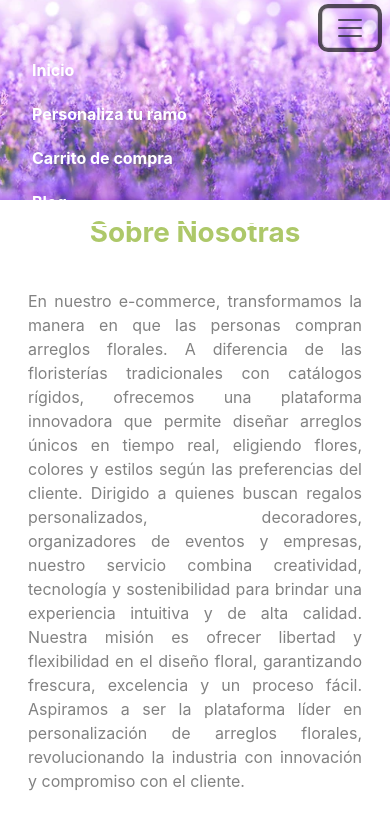
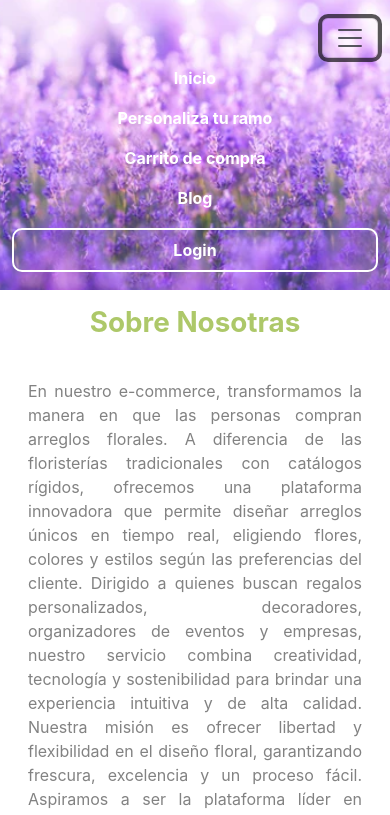
Before and after one commit to M0-00n/Equipo-1, a plain HTML site: page sobreNosotras.html in a window 390 px wide. Both pictures are taken after a click on the button "Toggle navigation". Shown: the top 815 px of the page. Drawn offline with nearby package versions, Linux system fonts and the light colour scheme.

Commit message:
agregue cambios en el header para hacerlo responsivo

```diff
--- a/sobreNosotras.html
+++ b/sobreNosotras.html
@@ -13,11 +13,15 @@
     <header id="encabezado">
         <nav class="navbar navbar-expand-lg">
             <div class="container">
+                <!-- Logo (opcional) -->
                 <a class="navbar-brand" href="#">
+                    <!-- <img src="ruta-del-logo.png" alt="Logo" class="logo"> -->
                 </a>
-                <button class="navbar-toggler" type="button" data-bs-toggle="collapse" data-bs-target="#navbarNav">
+                <!-- Botón del menú desplegable -->
+                <button class="navbar-toggler" type="button" data-bs-toggle="collapse" data-bs-target="#navbarNav" aria-label="Toggle navigation">
                     <span class="navbar-toggler-icon"></span>
                 </button>
+                <!-- Menú -->
                 <div class="collapse navbar-collapse justify-content-end" id="navbarNav">
                     <ul class="navbar-nav">
                         <li class="nav-item"><a class="nav-link" href="index.html">Inicio</a></li>
--- a/style.css
+++ b/style.css
@@ -108,62 +108,83 @@
 
 
 @import url('https://fonts.googleapis.com/css2?family=Inter:wght@500&display=swap');
+/* Estilos base del header */
+/* Estilos base del header */
+/* Estilos base del header */
 #encabezado {
     background: url("fotosPaginas/fotosPagNosotras/lavanda.png") no-repeat center center/cover;
-    height: 12vh; /* Ajusta la altura según lo necesites */
+    height: 12vh; /* Altura inicial */
     position: relative;
-    flex-direction: column;
-    justify-content: flex-start;
+    display: flex;
+    justify-content: center;
     align-items: center;
 }
 
-/* Estilos del Navbar */
+/* Navbar */
 .navbar {
     width: 100%;
     background: transparent !important;
     padding: 15px 0;
 }
 
-/* Logo */
-.logo {
-    height: 60px; /* Ajusta el tamaño según tu logo */
-}
-
 /* Enlaces del navbar */
 .navbar-nav .nav-link {
     font-family: 'Inter', sans-serif;
-    font-size: 20 px;
-    color: white !important;
+    font-size: 20px; /* Tamaño de fuente original */
+    color: white !important; /* Color original */
     font-weight: bold;
     padding: 10px 20px;
+    transition: color 0.3s ease, background-color 0.3s ease; /* Transición suave */
 }
 
+/* Estilo del botón Login */
 #login {
-    border: 2px solid transparent;
+    border: 2px solid white; /* Borde original */
     border-radius: 10px;
-    border: 2px solid #ffffff;
+    transition: border-color 0.3s ease, background-color 0.3s ease; /* Transición suave */
 }
 
 /* Efecto hover para el botón Login */
 #login:hover {
-    border-color: #42cf2f; /* Cambiar borde a rojo */
-    background-color: rgba(160, 44, 44, 0.1); /* Fondo ligeramente rojo */
+    border-color: #42cf2f; /* Borde verde original */
+    background-color: rgba(160, 44, 44, 0.1); /* Fondo ligeramente rojo original */
 }
 
+/* Efecto hover para los enlaces */
 .navbar-nav .nav-link:hover {
-    color: #a02c2c; /* Cambia a un tono acorde a la marca */
+    color: #8A4F7D !important; /* Color rojo original */
 }
 
-/* Para hacerlo responsivo */
+/* Responsividad para celular */
 @media (max-width: 768px) {
     #encabezado {
-        height: 200px;
+        height: auto; /* Altura automática para que se ajuste al contenido */
+        padding: 10px 0; /* Espaciado reducido */
     }
+
+    /* Navbar en móviles */
     .navbar {
-        background: rgba(255, 255, 255, 0.9);
+        background: rgba(255, 255, 255, 0.9); /* Fondo semi-transparente original */
+    }
+
+    /* Enlaces en móviles */
+    .navbar-nav .nav-link {
+        font-size: 16px; /* Tamaño de fuente más pequeño para celular */
+        color: white !important; /* Color original */
+        padding: 8px 15px; /* Espaciado reducido */
+    }
+
+    /* Botón Login en móviles */
+    #login {
+        border-color: white; /* Borde original */
+        margin-top: 10px; /* Espaciado adicional para separarlo del resto */
+    }
+
+    /* Ajustar el menú desplegable */
+    .navbar-collapse {
+        text-align: center; /* Centrar los elementos del menú */
     }
 }
-
 
 /*Página: Sobre nosotras*/
 html {
```
